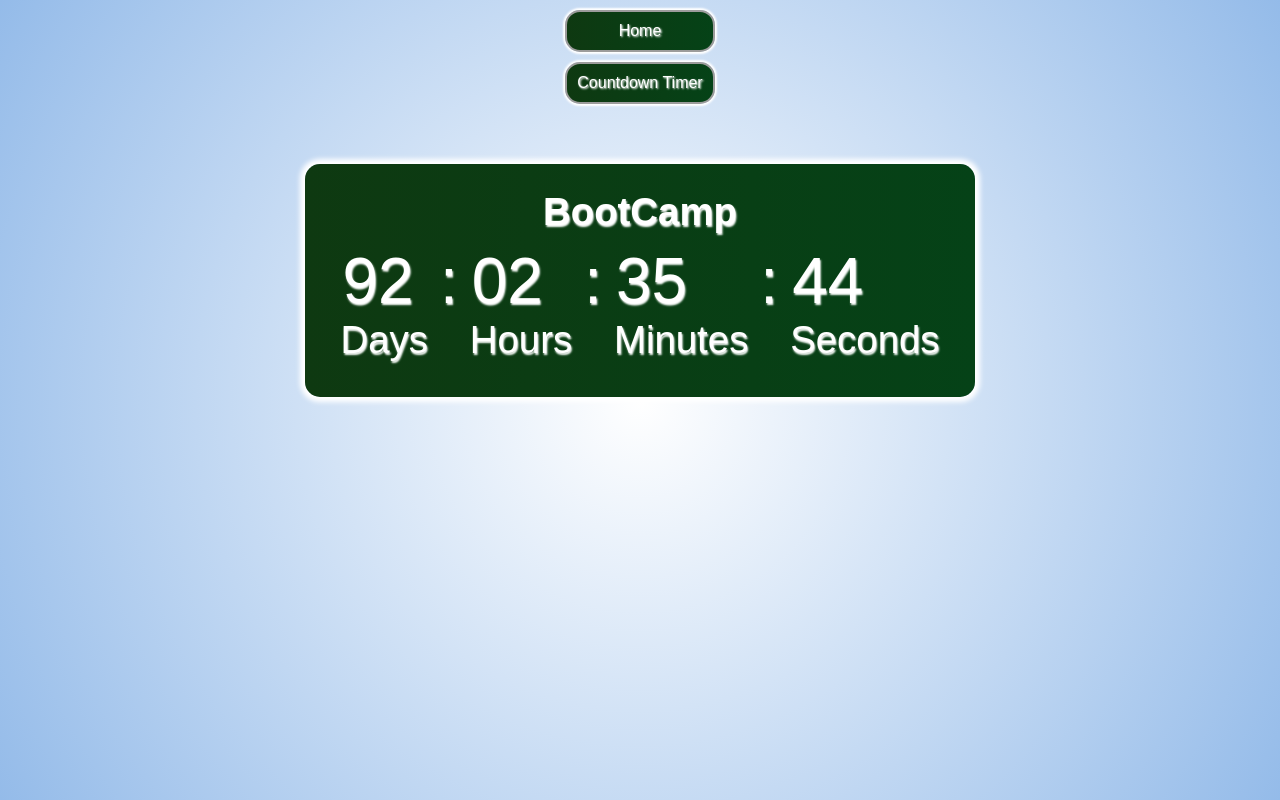
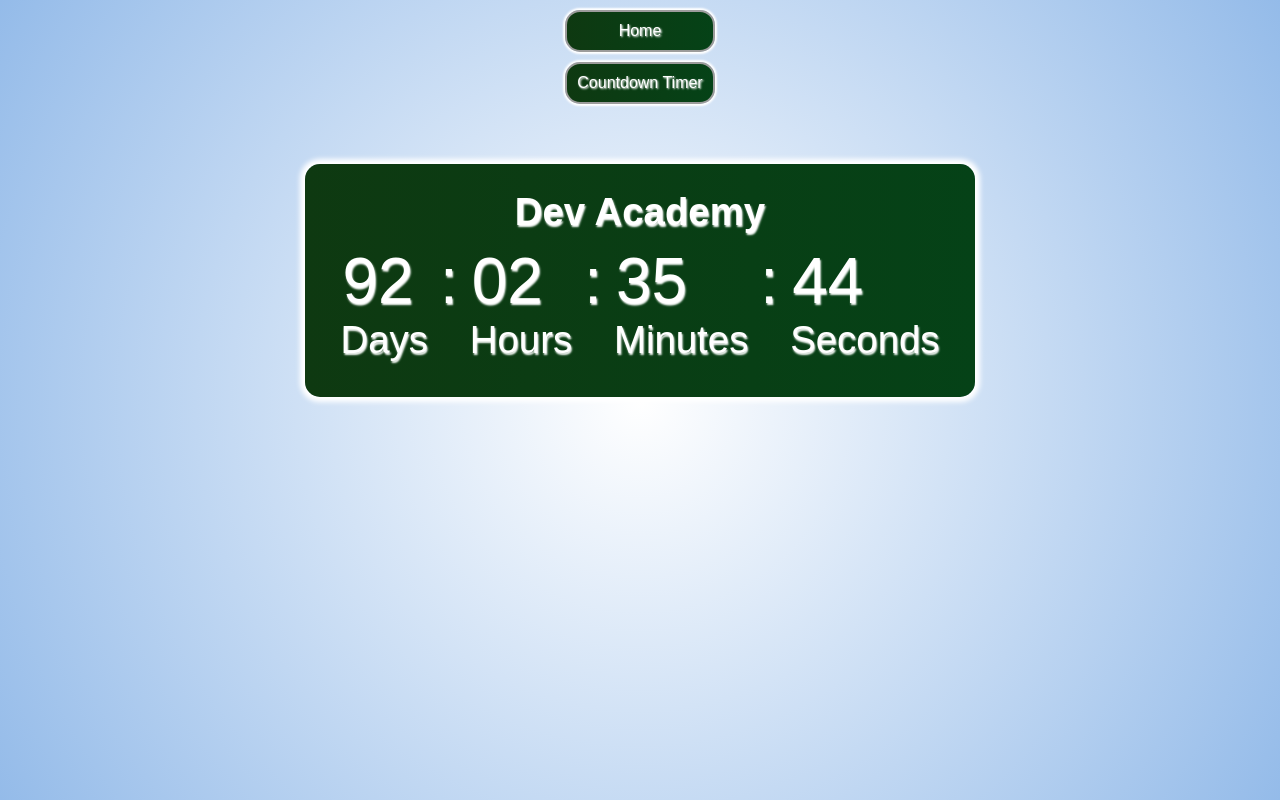
Before and after one commit to jonataspaz/countdown-timer-j, a React (Create React App) app: page /countdowntimer in a window 1280 px wide. Built offline with nearby package versions, Linux system fonts and the light colour scheme.

Commit message:
Remove test Route and change Countdown Timer tittle

```diff
--- a/src/index.js
+++ b/src/index.js
@@ -15,8 +15,8 @@
   <BrowserRouter>
     <Routes>
     <Route path="/" element={<App />}>
-        <Route path="countdowntimer" element={<CountdownTimer countdownTimestampMS={1661860800000} title="BootCamp"/>} />
-        <Route path="countdowntimerbootcamp" element={<CountdownTimer countdownTimestampMS={1661860800000} title="BootCampteste"/>} />
+        <Route path="countdowntimer" element={<CountdownTimer countdownTimestampMS={1661860800000} title="Dev Academy"/>} />
+        <Route path="devacademy" element={<CountdownTimer countdownTimestampMS={1661860800000} title="Dev Academy"/>} />
         <Route
           path="*"
           element={
```
